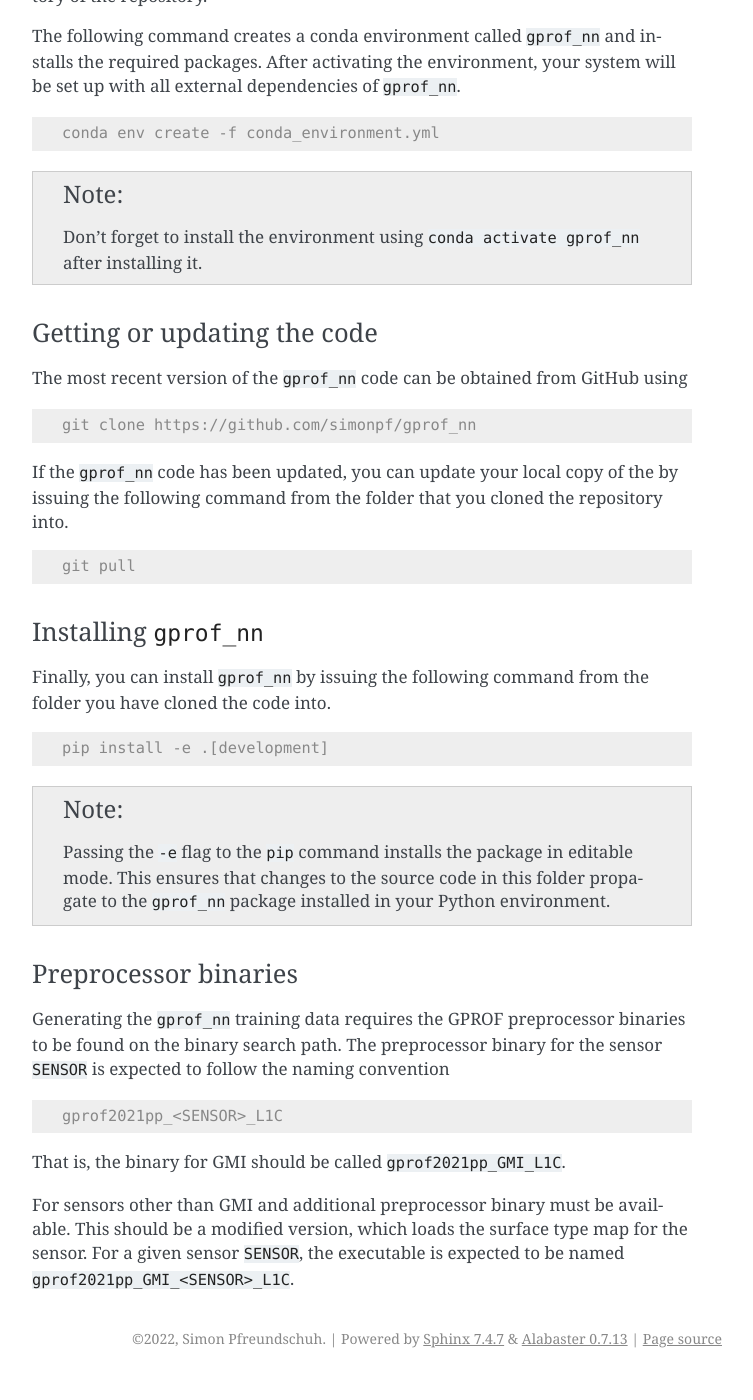
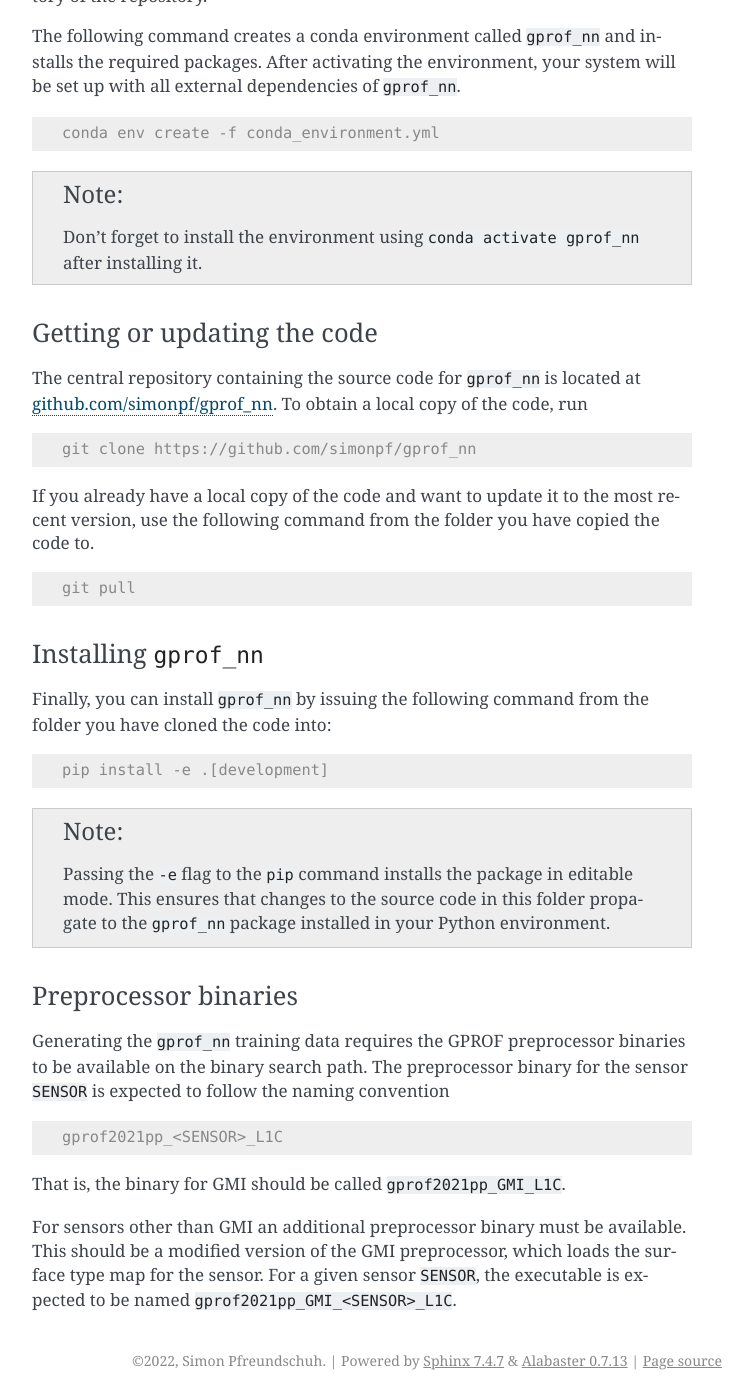
Before and after one commit to simonpf/gprof_nn, a Sphinx documentation site: the page built from doc/source/installation.rst, in a window 1280 px wide and 1400 px high, scrolled down 739 px. Shown: the whole window, without its empty margins (388-1141 px from the left). Built offline with Sphinx 7.4.7, drawn with Linux system fonts in a browser that asks for light colours; before the commit the page ends 2117 px from its top, so only the background shows below that.

Commit message:
Updated installation instructions.

```diff
--- a/doc/source/installation.rst
+++ b/doc/source/installation.rst
@@ -49,15 +49,17 @@ will be set up with all external dependencies of ``gprof_nn``.
 Getting or updating the code
 ^^^^^^^^^^^^^^^^^^^^^^^^^^^^
 
-The most recent version of the ``gprof_nn`` code can be obtained from GitHub using
+The central repository containing the source code for ``gprof_nn`` is located
+at `github.com/simonpf/gprof_nn <https://github.com/simonpf/gprof_nn>`_. To
+obtain a local copy of the code, run
 
 .. code-block:: console
 
    git clone https://github.com/simonpf/gprof_nn
 
-If the ``gprof_nn`` code has been updated, you can update your local copy of the
-by issuing the following command from the folder that you cloned the repository
-into.
+If you already have a local copy of the code and want to update it to the most
+recent version, use the following command from the folder you have copied the
+code to.
 
 .. code-block:: console
 
@@ -67,7 +69,7 @@ Installing ``gprof_nn``
 ^^^^^^^^^^^^^^^^^^^^^^^
 
 Finally, you can install ``gprof_nn`` by issuing the following command from the folder
-you have cloned the code into.
+you have cloned the code into:
 
 .. code-block:: console
 
@@ -82,9 +84,9 @@ you have cloned the code into.
 Preprocessor binaries
 ^^^^^^^^^^^^^^^^^^^^^
 
-Generating the ``gprof_nn`` training data requires the GPROF preprocessor binaries
-to be found on the binary search path. The preprocessor binary for the sensor ``SENSOR``
-is expected to follow the naming convention
+Generating the ``gprof_nn`` training data requires the GPROF preprocessor
+binaries to be available on the binary search path. The preprocessor binary for
+the sensor ``SENSOR`` is expected to follow the naming convention
 
 
 .. code-block:: console
@@ -94,7 +96,8 @@ is expected to follow the naming convention
 That is, the binary for GMI should be called ``gprof2021pp_GMI_L1C``.
 
 
-For sensors other than GMI and additional preprocessor binary must be available. This
-should be a modified version, which loads the surface type map for the sensor.
-For a given sensor ``SENSOR``, the executable is expected to be named
+For sensors other than GMI an additional preprocessor binary must be available.
+This should be a modified version of the GMI preprocessor, which loads the
+surface type map for the sensor. For a given sensor ``SENSOR``, the executable
+is expected to be named
 ``gprof2021pp_GMI_<SENSOR>_L1C``.
```
